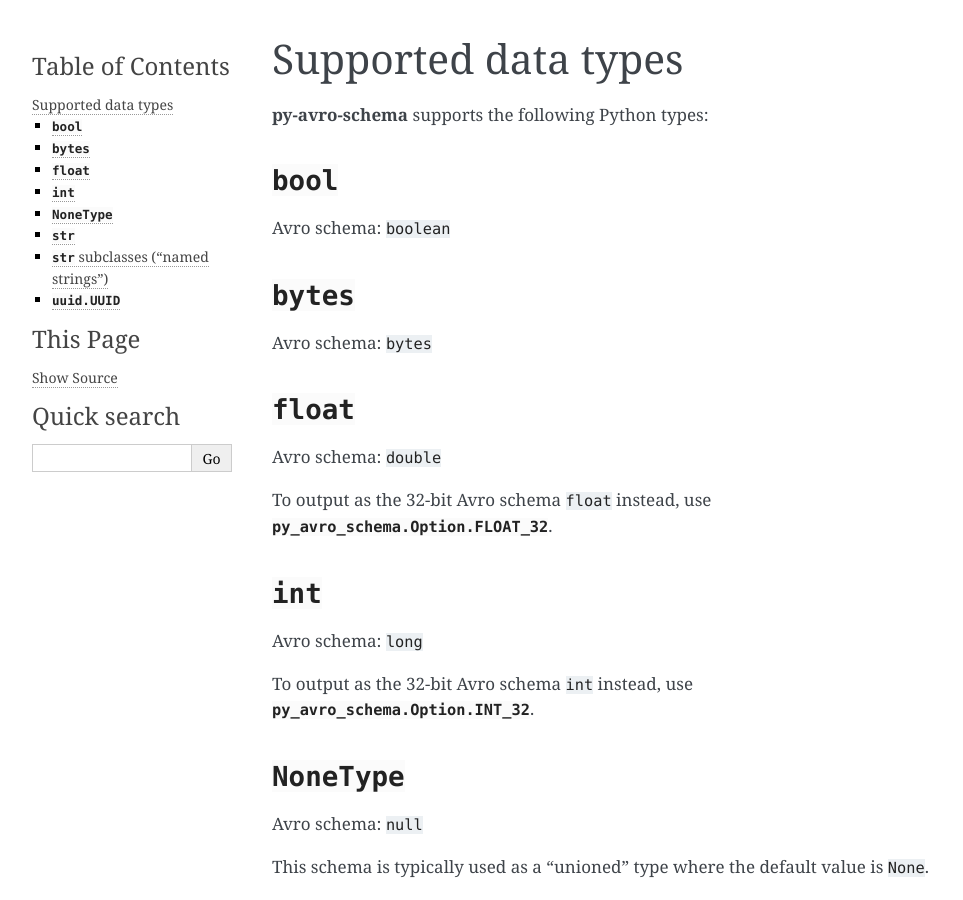
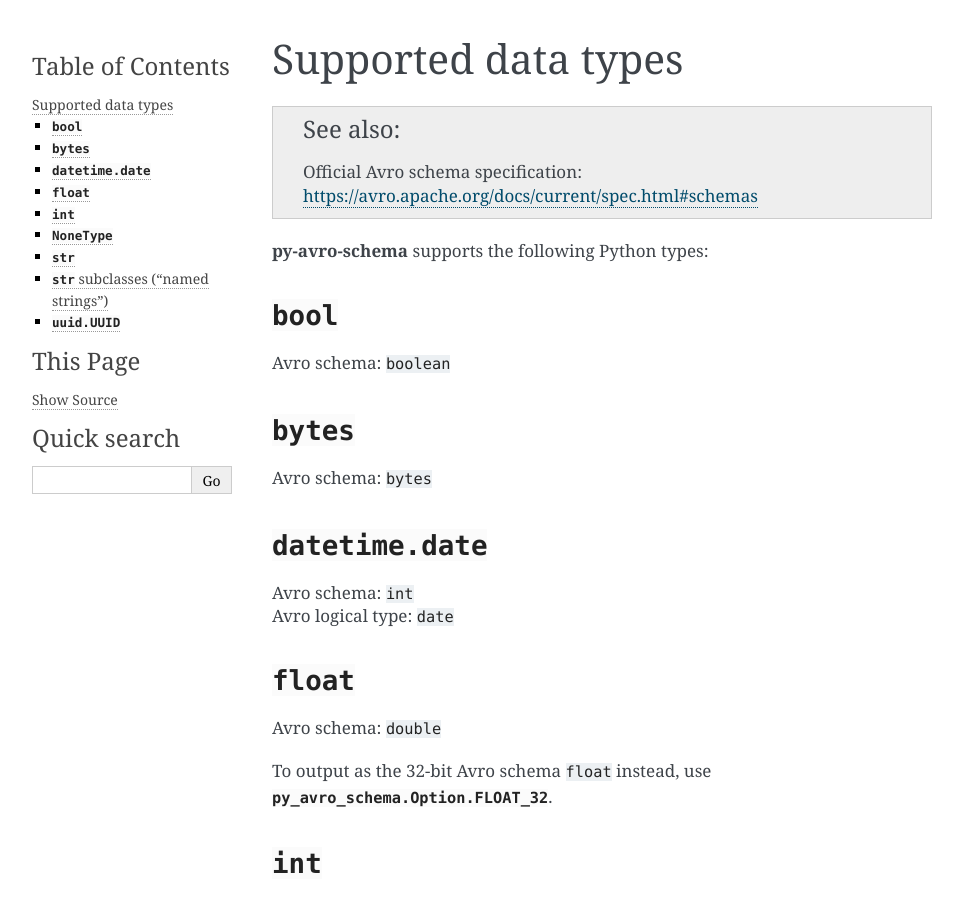
Before and after one commit to jpmorganchase/py-avro-schema, a Sphinx documentation site: the page built from docs/types.rst, in a window 1280 px wide and 900 px high. Shown: the whole window, without its empty margins (148-1111 px from the left). Built offline with Sphinx 7.4.7, drawn with Linux system fonts in a browser that asks for light colours.

Commit message:
Document dates

```diff
--- a/docs/types.rst
+++ b/docs/types.rst
@@ -10,6 +10,11 @@
 
 Supported data types
 ====================
+
+.. seealso::
+
+   Official Avro schema specification: https://avro.apache.org/docs/current/spec.html#schemas
+
 
 **py-avro-schema** supports the following Python types:
 
@@ -24,6 +29,13 @@ Avro schema: ``boolean``
 --------------
 
 Avro schema: ``bytes``
+
+
+:class:`datetime.date`
+------------------
+
+| Avro schema: ``int``
+| Avro logical type: ``date``
 
 
 :class:`float`
```
